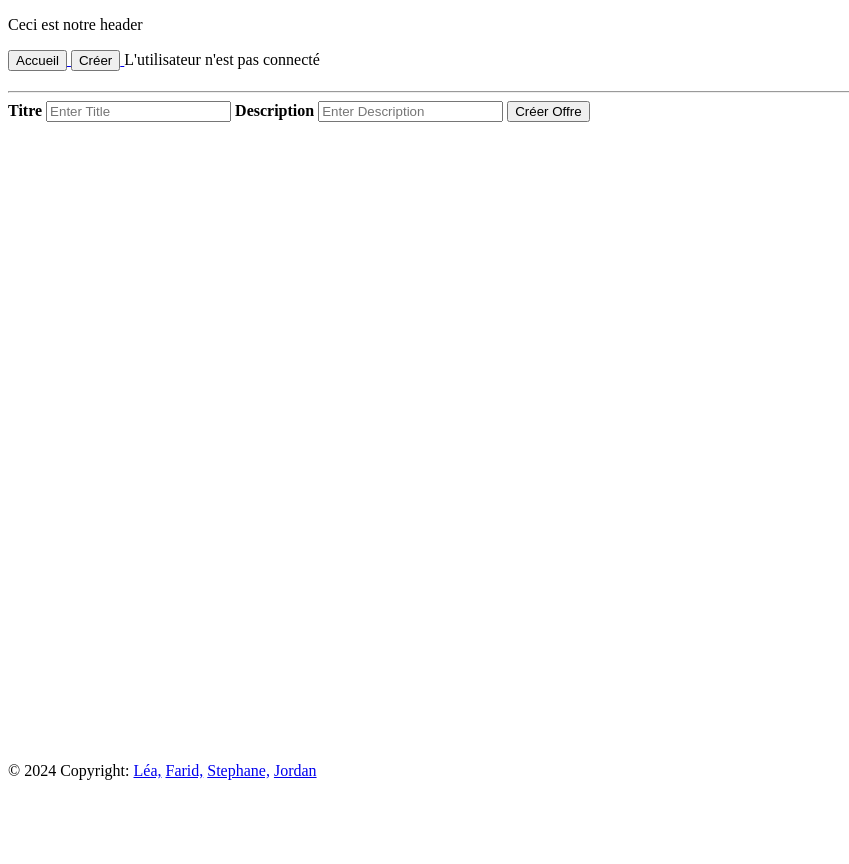
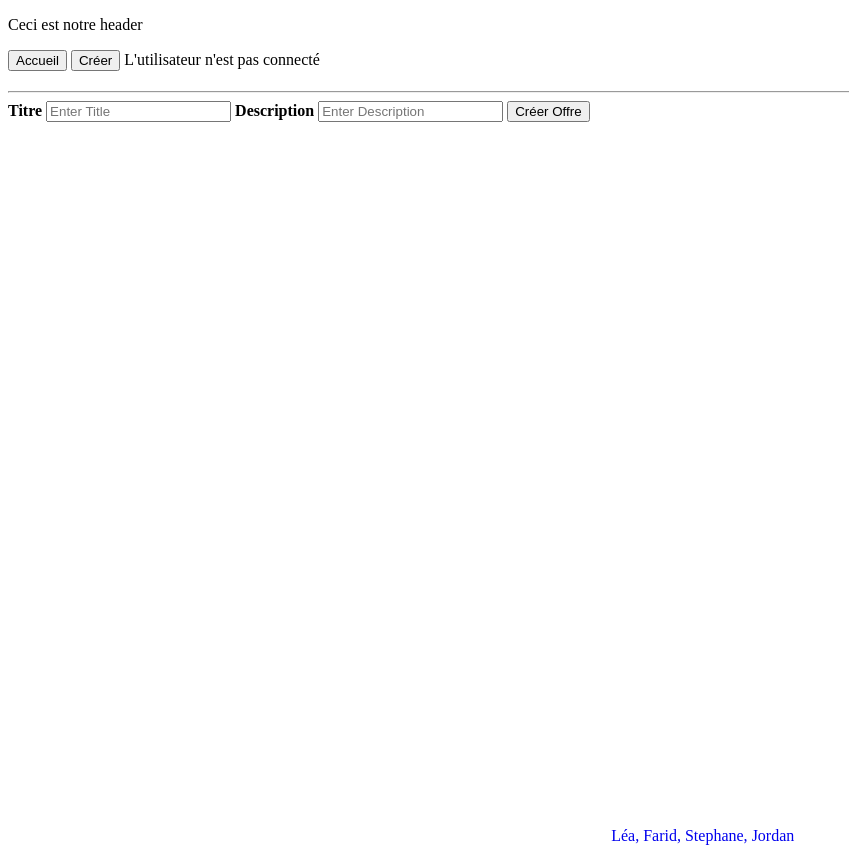
Before and after one commit to lea-nova/cinema, a PHP site: page /creer in a window 1280 px wide. Shown: the whole page, without its empty margins (0-849 px from the left). Before the commit the page ends 780 px from the top, so only its background shows below. Run offline with PHP 8.4, Linux system fonts and the light colour scheme; some libraries are stand-ins or nearby versions.

Commit message:
Add files via upload

```diff
--- a/view/web/css/style.css
+++ b/view/web/css/style.css
@@ -1,33 +1,30 @@
-/* body {
-   color: rgb(226, 226, 240);
-   background-color: black;
-   font-family: 'Ubuntu', sans-serif;
-   margin: 0px;
-} */
+body {
+   position: relative;
+   min-height: 100vh;
+   padding-bottom: 40px;
+   /* Hauteur du footer */
+}
 
-header,
-footer {
+header {
    width: 100%;
    margin-bottom: 20px;
 }
 
 footer {
-   position: fixed;
-   bottom: 0px;
+   position: absolute;
+   left: 0;
+   bottom: 0;
+   width: 100%;
+   height: 40px;
+   /* Hauteur du footer */
+   color: white;
+   text-align: center;
+   line-height: 40px;
+
 }
-
-
 
 /* Centrer les images dans la colonne de droite */
 .carousel-item img {
-   margin: 30px auto;
-   /* Centrage horizontal */
-   width: 250px;
-   /* Largeur spécifique */
-   height: 350px;
-   /* Hauteur spécifique */
-   object-fit: cover;
-   /* Redimensionnement sans déformation */
    box-shadow: 0px 10px 20px rgba(0, 0, 0, 0.8);
    /* Ombre tout autour */
 }
@@ -51,3 +48,8 @@ footer {
    border-left: 10px solid red;
    height: 100%;
 }
+
+a {
+   text-decoration: none !important;
+
+}
```
